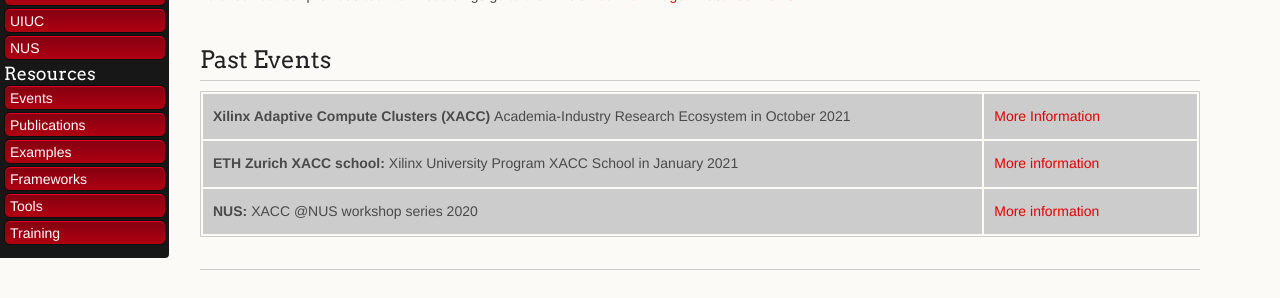
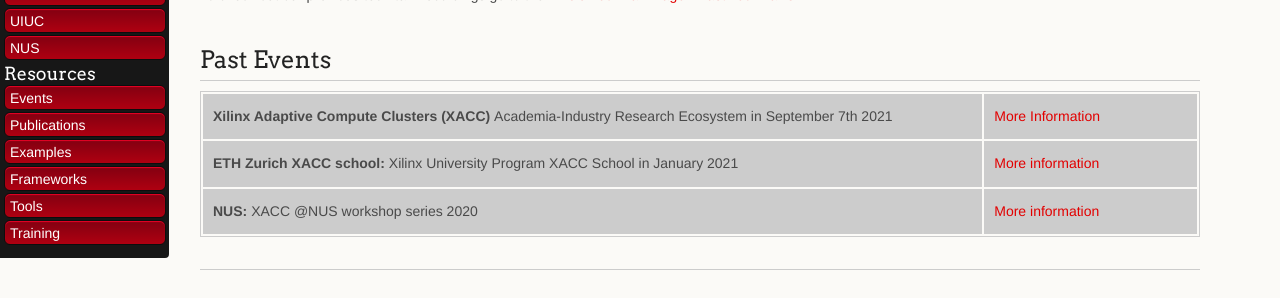
Before and after one commit to Xilinx/xacc, a Jekyll site: the page built from docs/events.md, in a window 1280 px wide. Shown: the part 231-529 px from the top of the page. Built offline with Jekyll 4.4.1, drawn with Linux system fonts in a browser that asks for light colours; nearby versions of some CDN libraries; our own code applies the rules of GitHub Pages for plain Markdown files.

Commit message:
Update events.md

```diff
--- a/docs/events.md
+++ b/docs/events.md
@@ -15,7 +15,7 @@
 <table class="responsive">
   <tr>
     <td>
-      <strong> Xilinx Adaptive Compute Clusters (XACC) </strong> Academia-Industry Research Ecosystem in October 2021
+      <strong> Xilinx Adaptive Compute Clusters (XACC) </strong> Academia-Industry Research Ecosystem in September 7th 2021
     </td>
     <td>
       <a href="adapt_2021.html">More Information</a>
```
